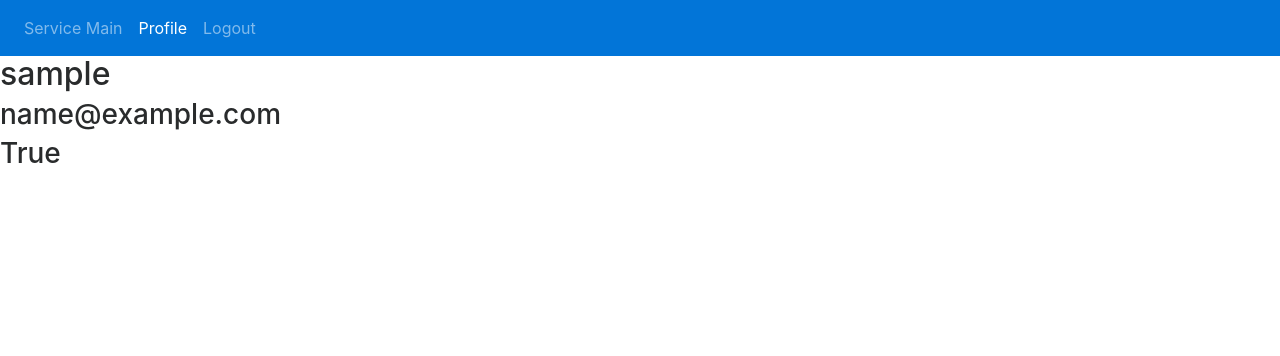
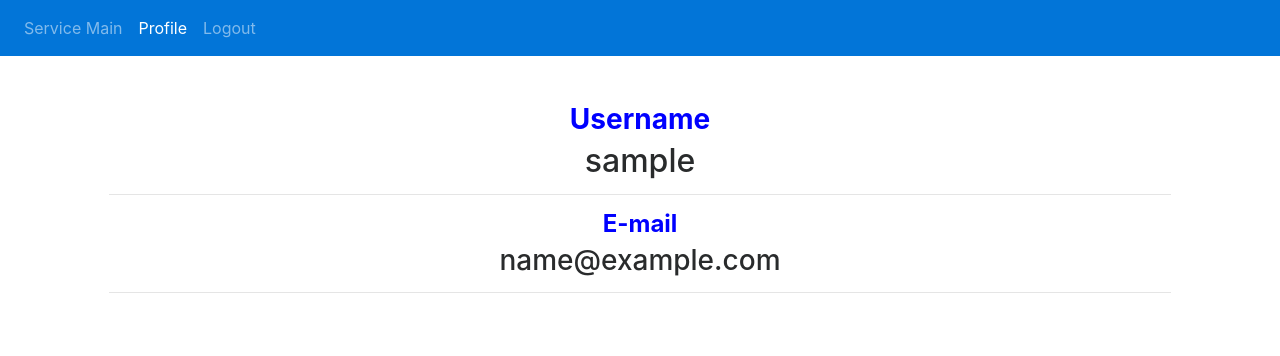
Before and after one commit to daehee-han/memo-board, a Django app: page /accounts/profile/ in a window 1280 px wide. Shown: the top 356 px of the page. Run offline with Django 3.2, Linux system fonts and the light colour scheme; the visitor is signed in with stand-in values (Sample User, id 1); some libraries are stand-ins or nearby versions.

Commit message:
modified profile page

```diff
--- a/templates/registration/profile.html
+++ b/templates/registration/profile.html
@@ -2,10 +2,22 @@
 
 {% block content %}
 
-<h2>{{ request.user.username }}</h2>
+<style>
+    .starter-template {
+        padding: 3rem 1.5rem;
+        text-align: center;
+    }
+</style>
 
-<h3>{{ request.user.email }}</h3>
-
-<h3>{{ request.user.is_active }}</h3>
+<div class="container">
+    <div class="starter-template">
+        <h3 style="font-weight: bold; color: blue;">Username</h3>
+        <h2>{{ request.user.username }}</h2>
+        <hr>
+        <h4 style="font-weight: bold; color: blue;">E-mail</h4>
+        <h3>{{ request.user.email }}</h3>
+        <hr>
+    </div>
+</div>
 
 {% endblock %}
```
Also changed, not shown: templates/main.html (+2 -19 lines).
